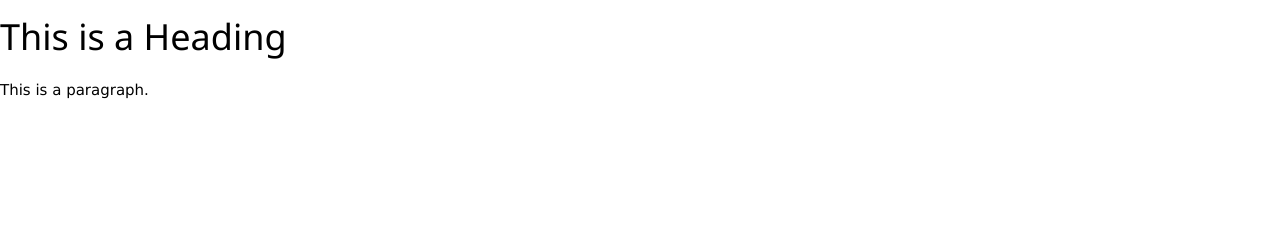
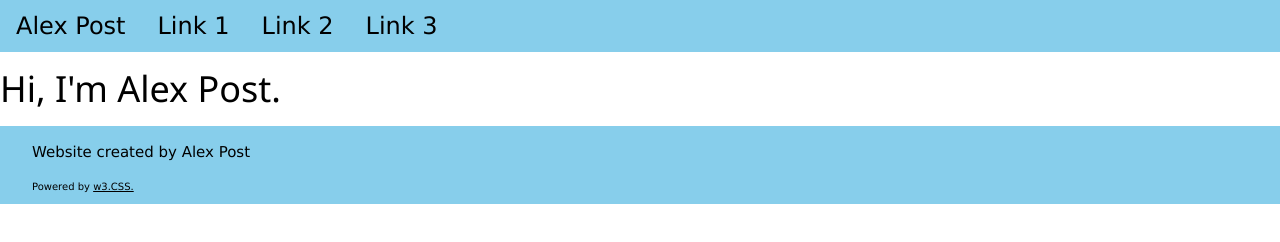
Before and after one commit to HardWare68/HardWareWebsite, a plain HTML site: page index.html in a window 1280 px wide. Drawn offline with Linux system fonts and the light colour scheme.

Commit message:
add header and footer

```diff
--- a/index.html
+++ b/index.html
@@ -8,8 +8,21 @@
 </head>
 <body>
 
-    <h1>This is a Heading</h1>
-    <p>This is a paragraph.</p>
+    <!-- Header -->
+    <div class="w3-bar w3-light-blue w3-xlarge">
+        <a class="w3-bar-item">Alex Post</a>
+        <a href="#" class="w3-bar-item w3-button">Link 1</a>
+        <a href="#" class="w3-bar-item w3-button">Link 2</a>
+        <a href="#" class="w3-bar-item w3-button">Link 3</a>
+    </div>
+
+    <h1>Hi, I'm Alex Post.</h1>
+
+    <!-- Footer -->
+    <div class="w3-container w3-light-blue">
+        <p class="w3-margin-left"> Website created by Alex Post</p>
+        <p class="w3-margin-left w3-tiny"> Powered by <a href="https://www.w3schools.com/w3css/default.asp">w3.CSS.</a></p>
+    </div>
 
 </body>
 </html>
```
